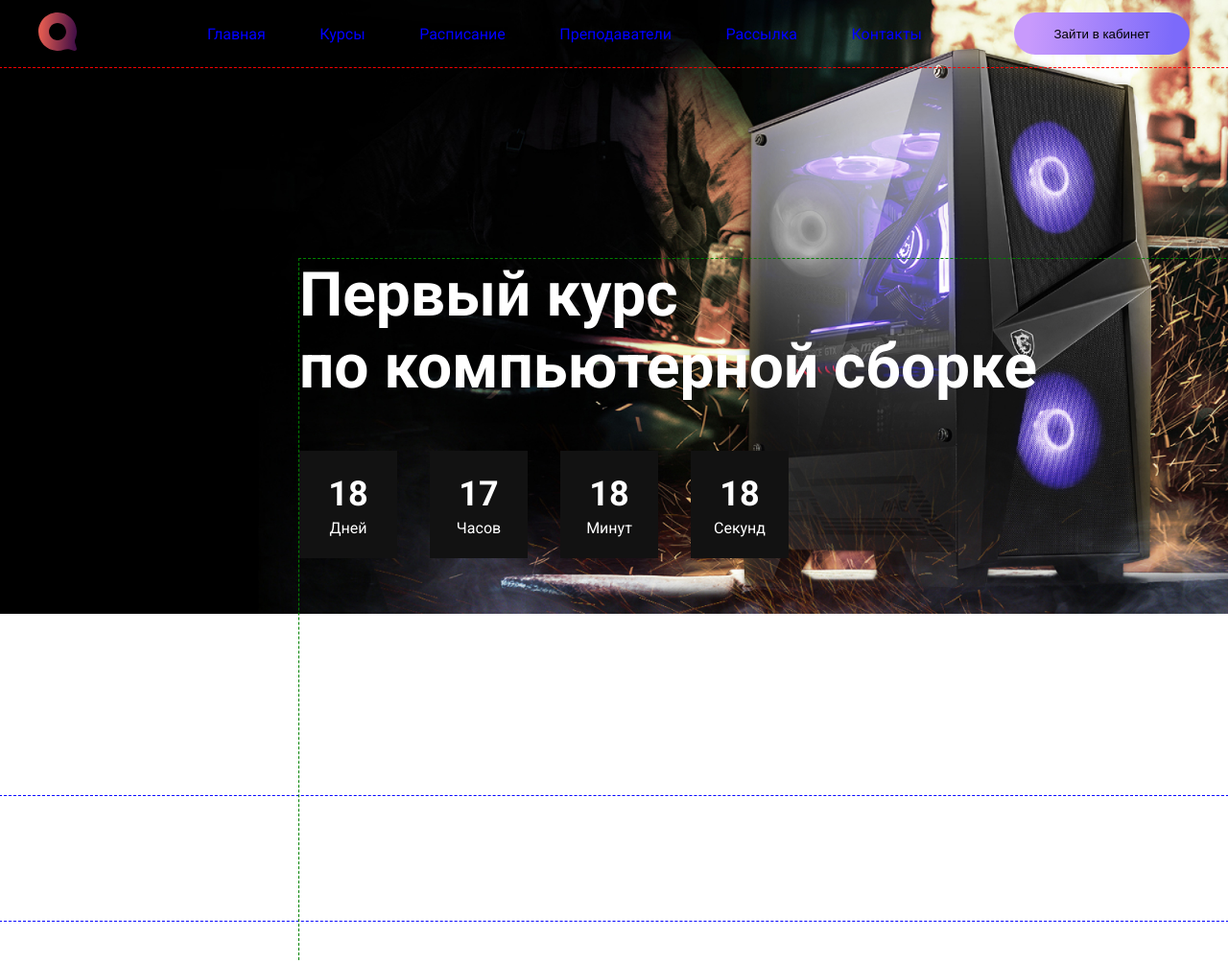
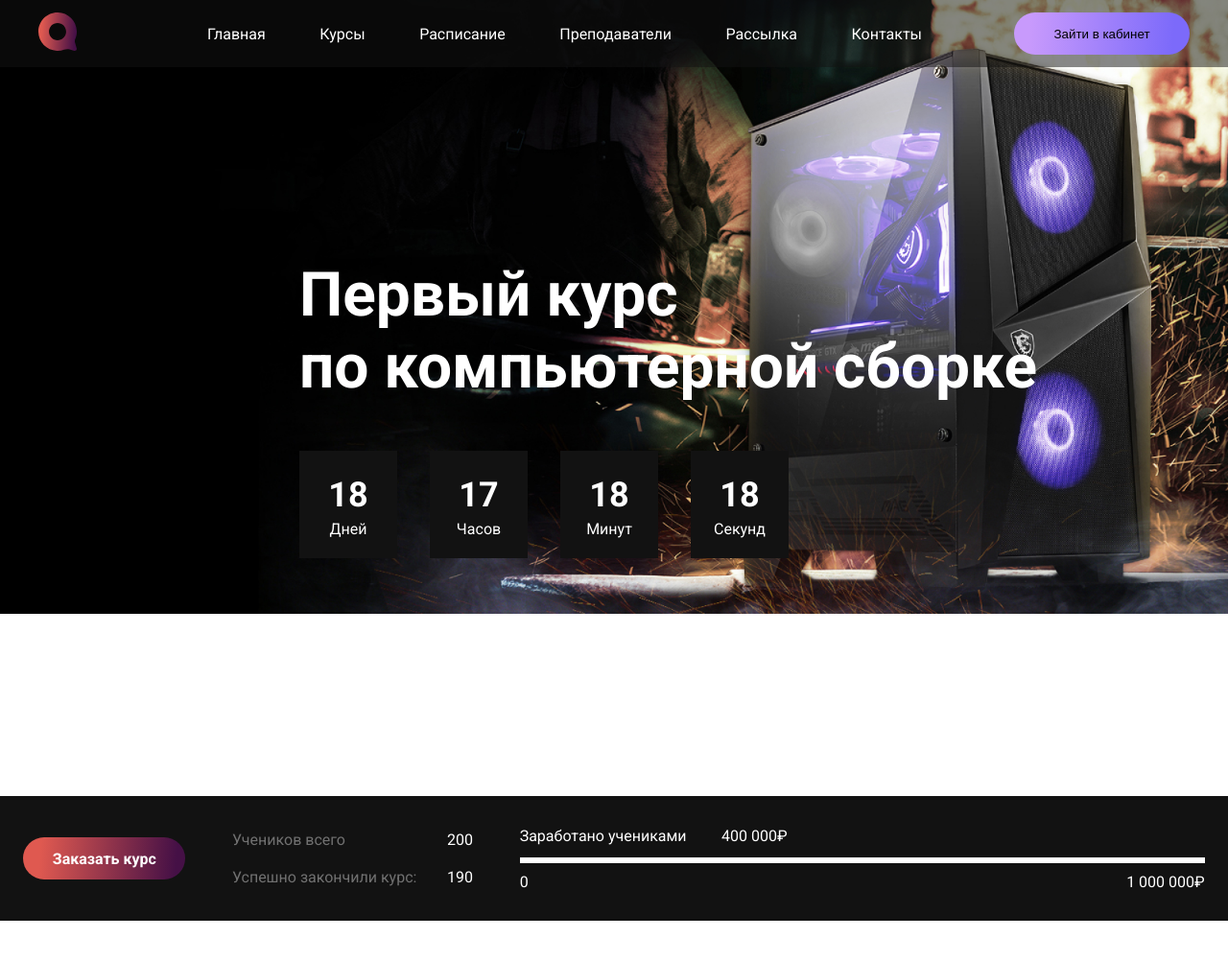
Before and after one commit to Wault-Tec/layout_copmuter-site, a plain HTML site: page index.html in a window 1280 px wide. Shown: the top 1002 px of the page at 96% size. Drawn offline with Linux system fonts and the light colour scheme.

Commit message:
order info was added

```diff
--- a/index.html
+++ b/index.html
@@ -94,7 +94,52 @@
                 </div>
             </div>
             <div class="intro-order_info">
-                text
+                <button>Заказать курс</button>
+                <div class="order_info-students">
+                    <div class="students-all">
+                        <div class="students-all-text">
+                            Учеников всего
+                        </div>
+                        <div class="students-all-number">
+                            200
+                        </div>
+                    </div>
+                    <div class="students-ended">
+                    <div class="students-all">
+                        <div class="students-all-text">
+                            Успешно закончили курс:
+                        </div>
+                        <div class="students-all-number">
+                            190
+                        </div>
+                    </div>
+                    </div>
+
+                </div>
+                <div class="order_info-total">
+                    <div class="total-salary">
+                        <div class="total-salary-text">
+                            Заработано учениками
+                        </div>
+                        <div class="total-salary-number">
+                            400 000₽
+                        </div>
+                    </div>
+                    <div class="total-progress_bar">
+                       <div class="progress_bar-line">
+
+                       </div>
+                       <div class="progress_bar-limits">
+                           <div class="limits-min">
+                            0
+                           </div>
+                           <div class="limits-max">
+                            1 000 000₽
+                           </div>
+                       </div>
+                    </div>
+
+                </div>
             </div>
         </section>
 
--- a/style.css
+++ b/style.css
@@ -16,13 +16,14 @@ body {
 }
 
 .header {
-    outline: 1px red dashed;
     display: flex;
     justify-content: space-between;
     align-items: center;
     height: 70px;
     position: fixed;
     width: 100%;
+    background-color: rgba(18, 18, 18, 0.5);
+    z-index: 99;
 }
 
 .header-icon {
@@ -47,6 +48,7 @@ body {
 .header-list_menu li a {
     text-decoration: none;
     color: blue;
+    color: #fff;
 }
 
 
@@ -61,7 +63,6 @@ body {
 }
 
 .intro-text_wrapper {
-    outline: 1px green dashed;
     height: 830px;
 
     position: relative;
@@ -78,10 +79,27 @@ body {
 }
 
 .intro-order_info {
-    outline: 1px blue dashed;
     height: 130px;
     color:white;
+    background-color: #121212;
 }
+
+.intro-order_info button {
+    width: 169px;
+    height: 44px;
+
+    background: linear-gradient(94.78deg, #DF5950 11.19%, #451046 93.72%);
+
+    font-family: "Roboto";
+    font-size: 16px;
+    font-weight: 700;
+    color: #fff;
+
+    border-radius: 50px;
+    border: 0;
+}
+
+
 
 .intro-text_wrapper {
 
@@ -102,11 +120,15 @@ body {
     width: 102px;
     height: 112px;
     background-color: #121212;
-    text-align: center;
+
+    display: flex;
+    flex-direction: column;
+
+    align-items: center;
+    justify-content: center;
 }
 
 .data_timer-number {
-    margin-top: 20%;
     font-family: "Roboto";
     font-size: 36px;
     font-weight: 700;
@@ -118,3 +140,73 @@ body {
     font-size: 16px;
     font-weight: 400;
 }
+
+.intro-order_info {
+    display: flex;
+    justify-content: space-around;
+    align-items: center;
+    color: #fff;
+}
+
+.order_info-students {
+    display: flex;
+    flex-direction: column;
+    justify-content: space-between;
+    width: 251px;
+    height: 58px;
+}
+
+.students-all-text {
+    color: rgba(255, 255, 255, 0.4);
+
+    font-family: "Roboto";
+    font-size: 16px;
+    font-weight: 400;
+}
+
+.students-all-number {
+    color: rgba(255, 255, 255, 1);
+
+    font-family: "Roboto";
+    font-size: 16px;
+    font-weight: 400;
+}
+
+.students-all {
+    display: flex;
+    justify-content:space-between;
+}
+
+
+.order_info-total {
+    display: flex;
+    height: 67px;
+    flex-direction: column;
+    justify-content: space-between;
+}
+
+.total-salary {
+    display: flex;
+    width: 279px;
+    justify-content: space-between;
+}
+
+.progress_bar-limits {
+    display: flex;
+    justify-content: space-between;
+}
+
+.progress_bar-line {
+    height: 6px;
+    width: 714px;
+
+    background-color: #fff;
+}
+
+.total-progress_bar {
+    display: flex;
+    flex-direction: column;
+    height: 35px;
+
+    justify-content: space-between;
+}
```
